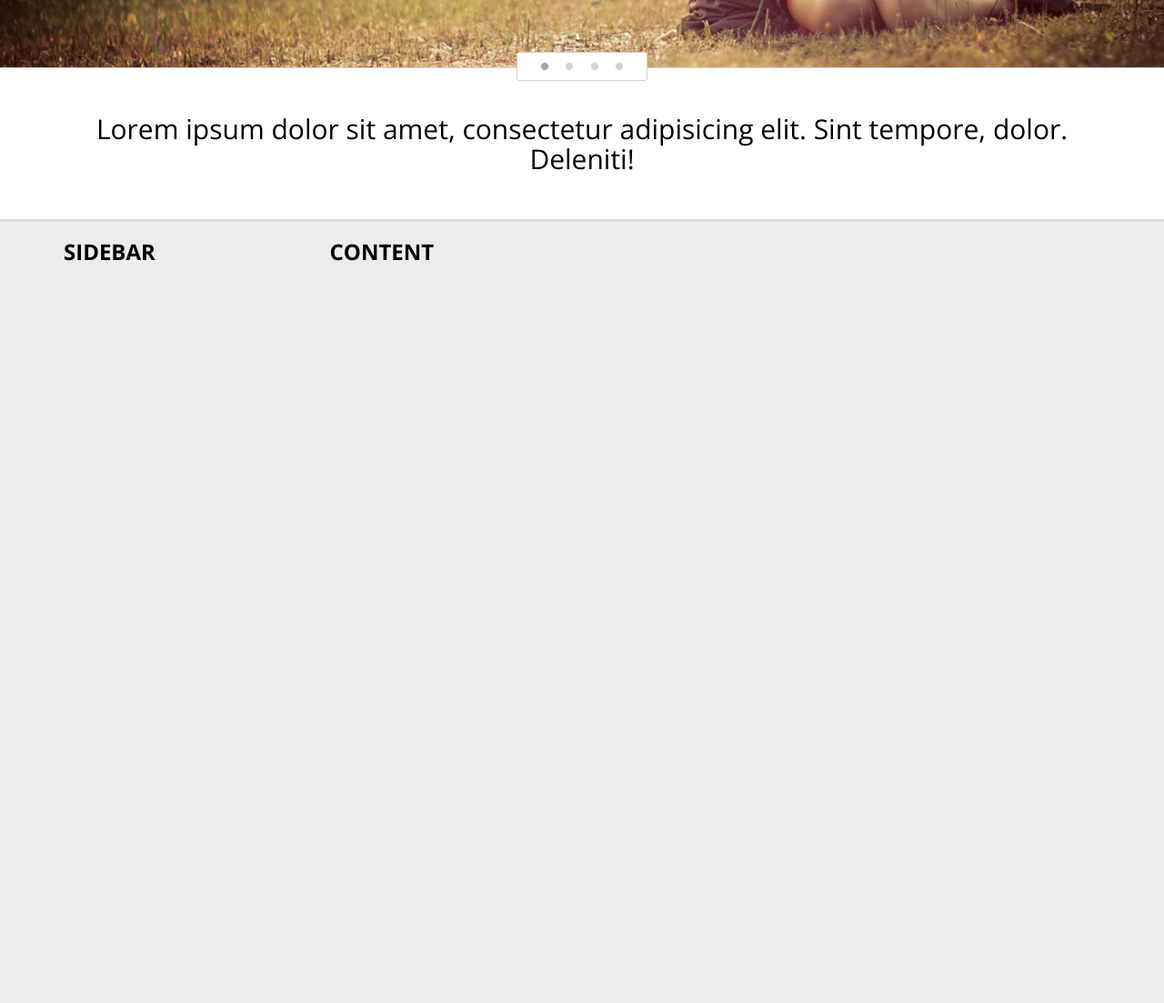
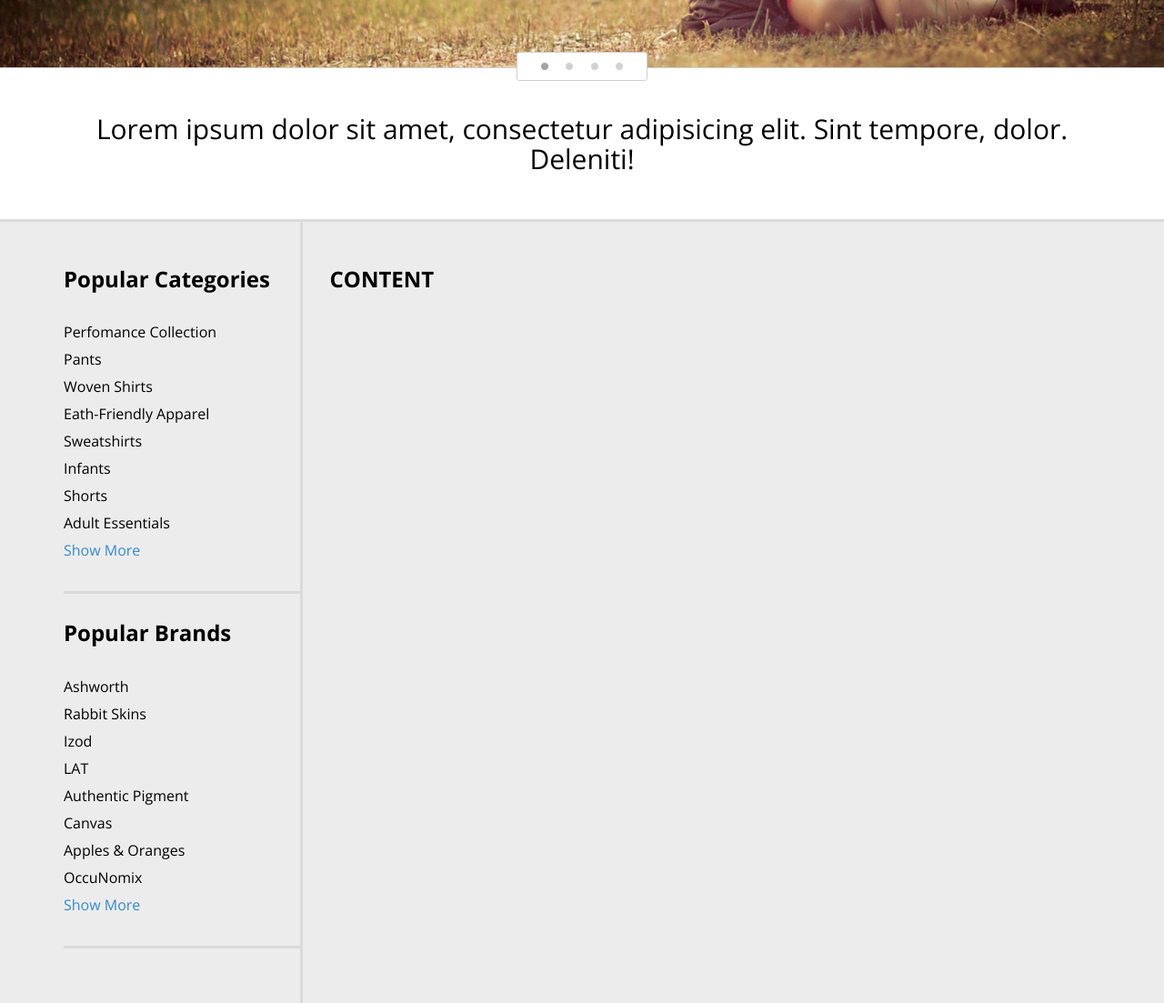
Before and after one commit to TatianaKeen/bootstrap, a plain HTML site: page styletour/index.html in a window 1280 px wide. Shown: the part 599-1702 px from the top of the page at 91% size. Before the commit the page ends 899 px from the top, so only its background shows below. Drawn offline with nearby package versions, Linux system fonts and the light colour scheme.

Commit message:
12 lesson

```diff
--- a/styletour/css/style.css
+++ b/styletour/css/style.css
@@ -240,6 +240,9 @@ h3 {
 	display: none;
 }
 
+
+/*==================================CONTENT=======================================*/
+
 .main-slogan {
 	background: #fff;
 	text-align: center;
@@ -253,9 +256,45 @@ h3 {
 	margin: 0;
 }
 
+.sidebar{
+	padding: 50px 0 30px;
+	border-right: 3px solid #dadada;
+}
 
+.widget{
+	border-bottom: 3px solid #dadada;
+	padding-bottom: 30px;
+	margin-bottom: 30px;
+}
 
+.widget h3,
+.content h3{
+	margin-top: 0;
+	margin-bottom: 30px;
 
+}
+
+.widget ul{
+	list-style: none;
+	padding-left: 0;
+	margin-bottom: 0;
+}
+
+.widget ul li a{
+	color: #000;
+	font-size: 16px;
+	line-height: 30px;
+	display: block;
+}
+
+.widget ul li.more a{
+	color: #358acd;
+
+}
+
+.content {
+	padding: 50px 0 70px;
+}
 
 
 
@@ -315,6 +354,12 @@ h3 {
 
 	.main-menu .navbar-inverse .navbar-nav > li > a {
 		font-size: 14px;
+	}
+
+	.sidebar {
+		padding-bottom: 0;
+		border-top: 0;
+		border-right: none;
 	}
 
 }
@@ -390,6 +435,15 @@ h3 {
 
 
 
+@media only screen and (max-width : 540px) {
+	.sidebar .col-xs-6 {
+		width: 100%;
+	}
+}
+
+
+
+
 /* Extra Small Devices, Phones */
 @media only screen and (max-width : 480px) {
 	.menu-carousel .carousel-caption .btn-red {
--- a/styletour/index.html
+++ b/styletour/index.html
@@ -198,8 +198,41 @@
 				</div>
 				<div class="col-md-3 col-md-pull-9">
 					<div class="sidebar">
-						<h3>SIDEBAR</h3>
-					</div><!--sidebar-->
+						<div class="row">
+							<div class="col-xs-6 col-md-12">
+								<div class="widget">
+									<h3>Popular Categories</h3>
+									<ul>
+										<li><a href="#">Perfomance Collection</a></li>
+										<li><a href="#">Pants</a></li>
+										<li><a href="#">Woven Shirts</a></li>
+										<li><a href="#">Eath-Friendly Apparel</a></li>
+										<li><a href="#">Sweatshirts</a></li>
+										<li><a href="#">Infants</a></li>
+										<li><a href="#">Shorts</a></li>
+										<li><a href="#">Adult Essentials</a></li>
+										<li class="more"><a href="#">Show More</a></li>
+									</ul>
+								</div><!--widget-->
+							</div>
+							<div class="col-xs-6 col-md-12">
+								<div class="widget">
+									<h3>Popular Brands</h3>
+										<ul>
+											<li><a href="#">Ashworth</a></li>
+											<li><a href="#">Rabbit Skins</a></li>
+											<li><a href="#">Izod</a></li>
+											<li><a href="#">LAT</a></li>
+											<li><a href="#">Authentic Pigment</a></li>
+											<li><a href="#">Canvas</a></li>
+											<li><a href="#">Apples & Oranges</a></li>
+											<li><a href="#">OccuNomix</a></li>
+											<li class="more"><a href="#">Show More</a></li>
+										</ul>
+								</div><!--widget-->
+							</div>
+						</div><!--sidebar-->
+					</div>
 				</div>
 			</div>
 		</div>
```
